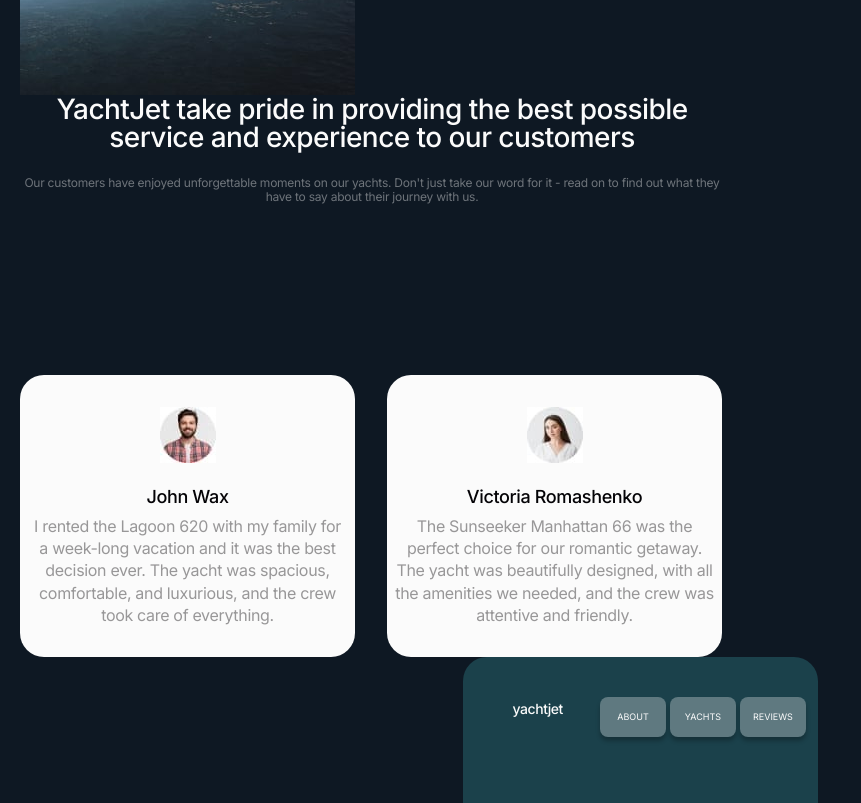
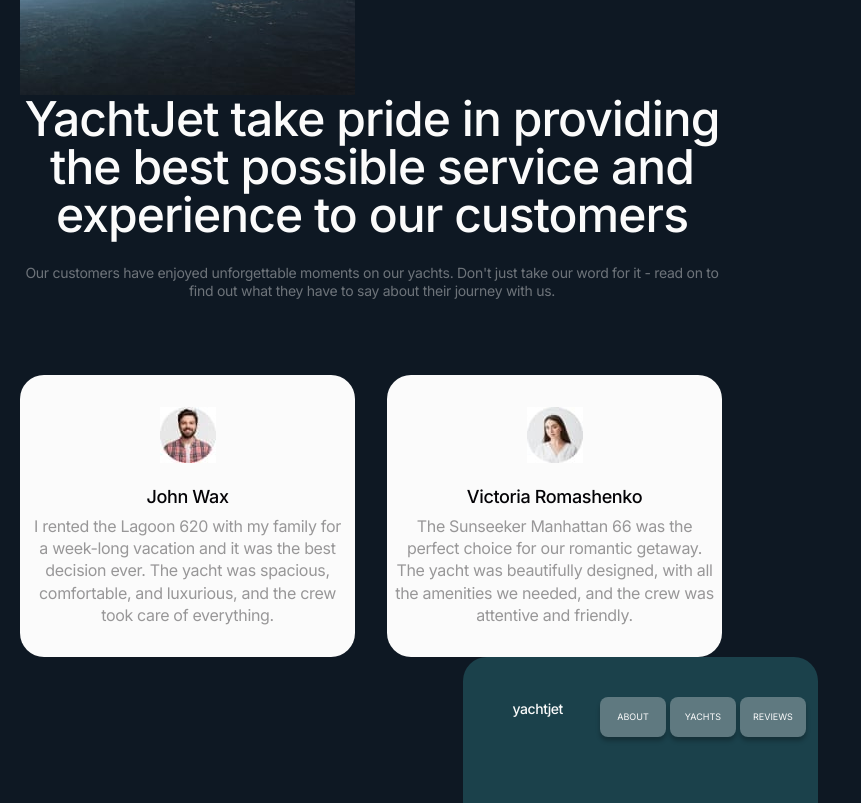
Before and after one commit to GoitStudentsWorks/html_css_103_AlexSandr90, a website: page src/index.html in a window 1280 px wide. Shown: the part 3755-4558 px from the top of the page, without its empty margins (0-861 px from the left). Drawn offline with nearby package versions, Linux system fonts and the light colour scheme; files that its build step writes are made by us from their sources; files whose address does not match are found by name.

Commit message:
reviews-tab

```diff
--- a/src/css/reviews.css
+++ b/src/css/reviews.css
@@ -83,6 +83,17 @@
     margin-bottom: 75px;
   }
 
+  .reviews-title {
+    font-size: 48px;
+  }
+
+  .reviews-text {
+    font-family: 'Inter', sans-serif;
+    font-size: 14px;
+    line-height: 1.28571;
+    letter-spacing: -0.02em;
+  }
+
   .reviews-list .reviews-item:nth-last-child(2) {
     display: list-item;
   }
```
